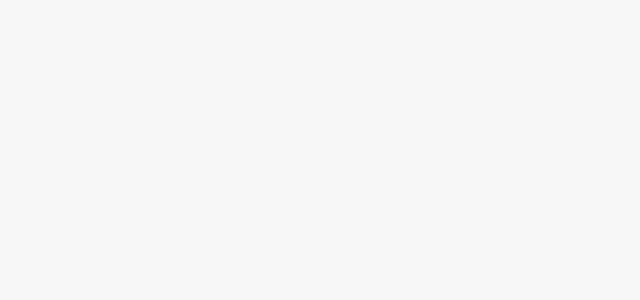
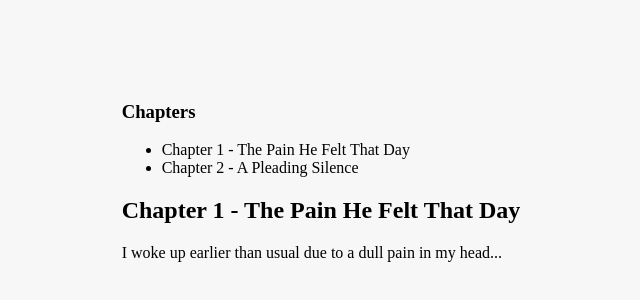
Before and after one commit to Angels-Capstone-Project/novella, a React (Vite) app in the folder Frontend/: page /read/1 in a window 1280 px wide. Before the commit this address had no page. Shown: the part 220-520 px from the top of the page, without its empty margins (319-959 px from the left). Built offline with nearby package versions, Linux system fonts and the light colour scheme.

Commit message:
Feature(Novella): Used some dummy data to implement the reading page before the implementing the backend

```diff
--- a/Frontend/src/App.jsx
+++ b/Frontend/src/App.jsx
@@ -5,6 +5,7 @@ import Login from "./components/Login";
 import Home from "./components/Home";
 import Footer from "./components/Footer";
 import Header from "./components/Header";
+import ReadingPage from "./components/ReadingPage";
 import "./App.css";
 
 const App=() => {
@@ -17,6 +18,7 @@ const App=() => {
         <Route path = "/signup" element={<Signup />} />
         <Route path = "/login" element={<Login />} />
         <Route path = "/home" element = {<Home userId={userId} />} />
+        <Route path = "/read/:bookId" element = {<ReadingPage />} />
       </Routes>
     </Router>
   );
--- a/Frontend/src/components/BookPreviewModal.jsx
+++ b/Frontend/src/components/BookPreviewModal.jsx
@@ -1,7 +1,14 @@
 import React from "react";
 import "./BookPreviewModal.css";
+import { useNavigate } from "react-router-dom";
 
 const BookPreviewModal = ({ books, selectedBookId, onClose }) => {
+  const navigate = useNavigate();
+
+  const handleStartReading =() => {
+    navigate(`/read/${selectedBookId}`);
+  };
+
   return (
     <div className="modal-overlay" onClick={onClose}>
       <div className="modal-content" onClick={(e) => e.stopPropagation()}>
@@ -19,7 +26,7 @@ const BookPreviewModal = ({ books, selectedBookId, onClose }) => {
               <p className="author">{book.author}</p>
               <p className="description">{book.description}</p>
               <div className="actions">
-                <button className="start-reading">Start Reading</button>
+                <button className="start-reading" onClick={handleStartReading}>Start Reading</button>
                 <button className="add-library">+</button>
               </div>
             </div>
--- /dev/null
+++ b/Frontend/src/components/ReadingPage.jsx
@@ -0,0 +1,47 @@
+import React, { useEffect, useState } from "react";
+import { useParams } from "react-router-dom";
+
+const dummyChapters = [
+  {
+    title: "Chapter 1 - The Pain He Felt That Day",
+    content: "I woke up earlier than usual due to a dull pain in my head...",
+  },
+  {
+    title: "Chapter 2 - A Pleading Silence",
+    content: "The hallway echoed with silence as I stepped outside...",
+  },
+
+];
+
+const ReadingPage = () => {
+  const { bookId } = useParams();
+  const [currentChapterIndex, setCurrentChapterIndex] = useState(0);
+
+  const currentChapter = dummyChapters[currentChapterIndex];
+
+  return (
+    <div className="reading-page">
+      <aside className="chapter-sidebar">
+        <h3>Chapters</h3>
+        <ul>
+          {dummyChapters.map((chapter, index) => (
+            <li
+              key={index}
+              className={index === currentChapterIndex ? "active" : ""}
+              onClick={() => setCurrentChapterIndex(index)}
+            >
+              {chapter.title}
+            </li>
+          ))}
+        </ul>
+      </aside>
+
+      <main className="chapter-content">
+        <h2>{currentChapter.title}</h2>
+        <p>{currentChapter.content}</p>
+      </main>
+    </div>
+  );
+};
+
+export default ReadingPage;
```
